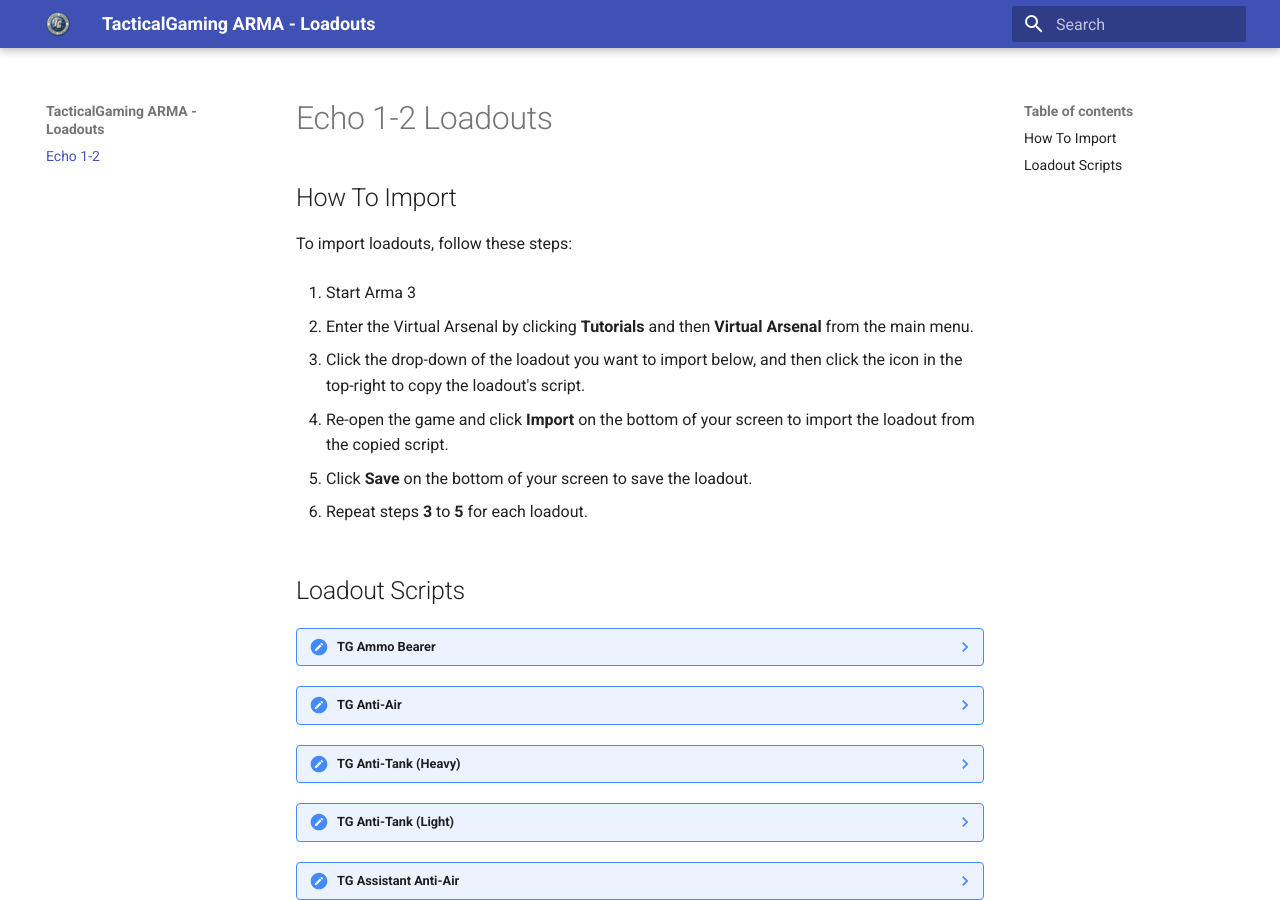
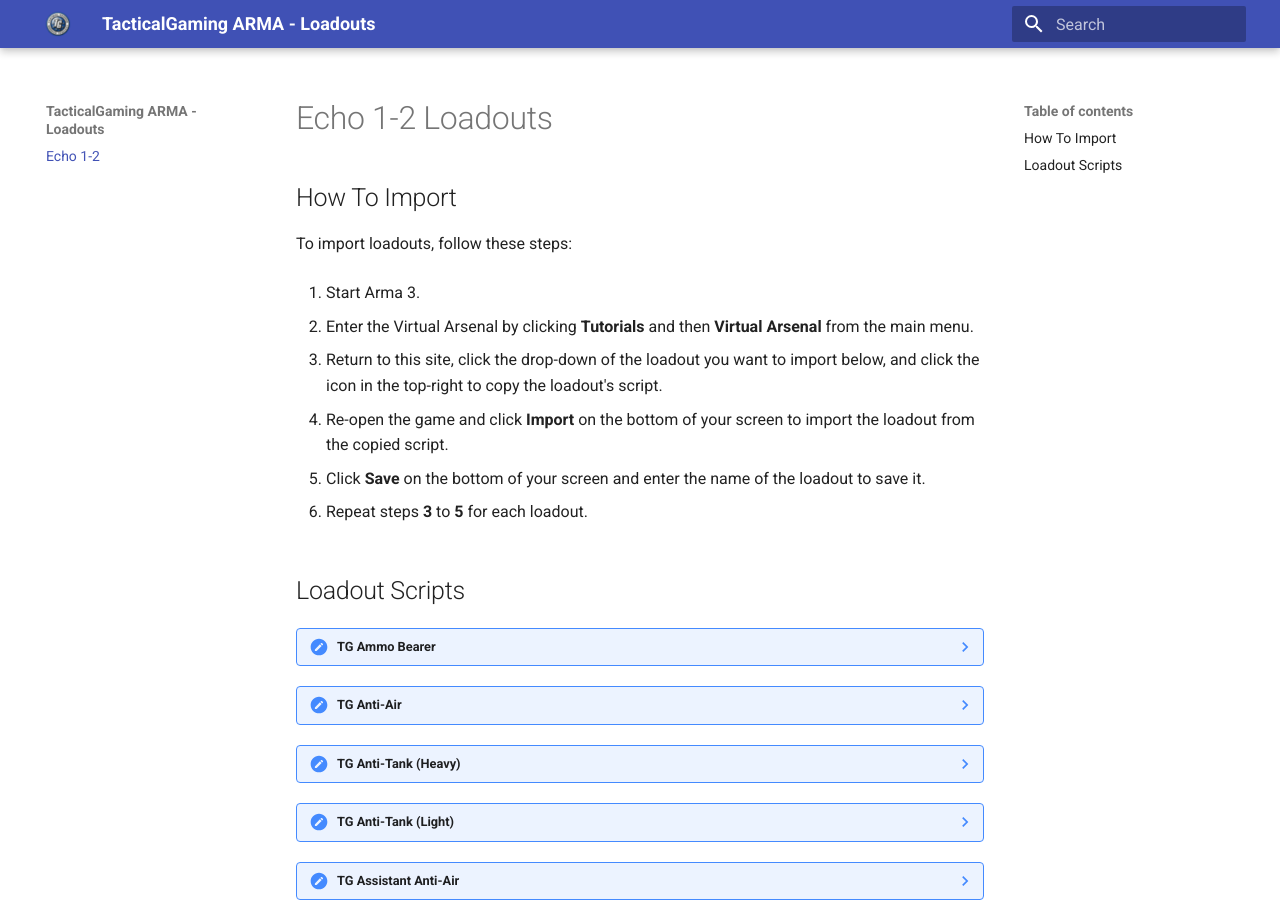
Before and after one commit to TacticalGaming-net/ARMA-Loadouts, an MkDocs documentation site: the page built from docs/loadouts/echo.md, in a window 1280 px wide and 900 px high. Built offline with MkDocs 1.6.1 and Material for MkDocs 9.7.7, drawn with Linux system fonts in a browser that asks for light colours.

Commit message:
Update docs to clarify instructions

```diff
--- a/docs/loadouts/echo.md
+++ b/docs/loadouts/echo.md
@@ -4,15 +4,15 @@
 
 To import loadouts, follow these steps:
 
-1. Start Arma 3
+1. Start Arma 3.
 
 2. Enter the Virtual Arsenal by clicking **Tutorials** and then **Virtual Arsenal** from the main menu.
 
-3. Click the drop-down of the loadout you want to import below, and then click the icon in the top-right to copy the loadout's script.
+3. Return to this site, click the drop-down of the loadout you want to import below, and click the icon in the top-right to copy the loadout's script.
 
 4. Re-open the game and click **Import** on the bottom of your screen to import the loadout from the copied script.
 
-5. Click **Save** on the bottom of your screen to save the loadout.
+5. Click **Save** on the bottom of your screen and enter the name of the loadout to save it.
 
 6. Repeat steps **3** to **5** for each loadout.
 
```
Also changed, not shown: docs/index.md (+1 -1 lines).
